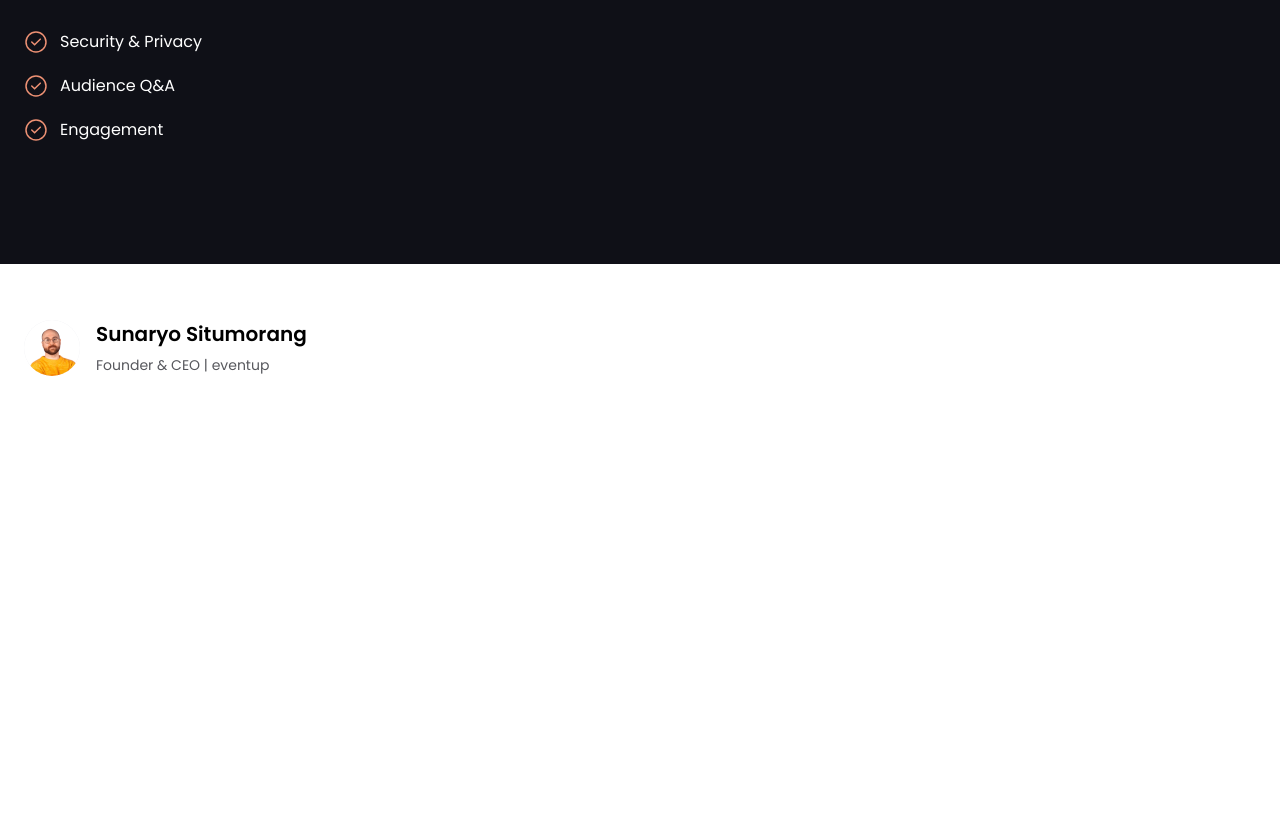
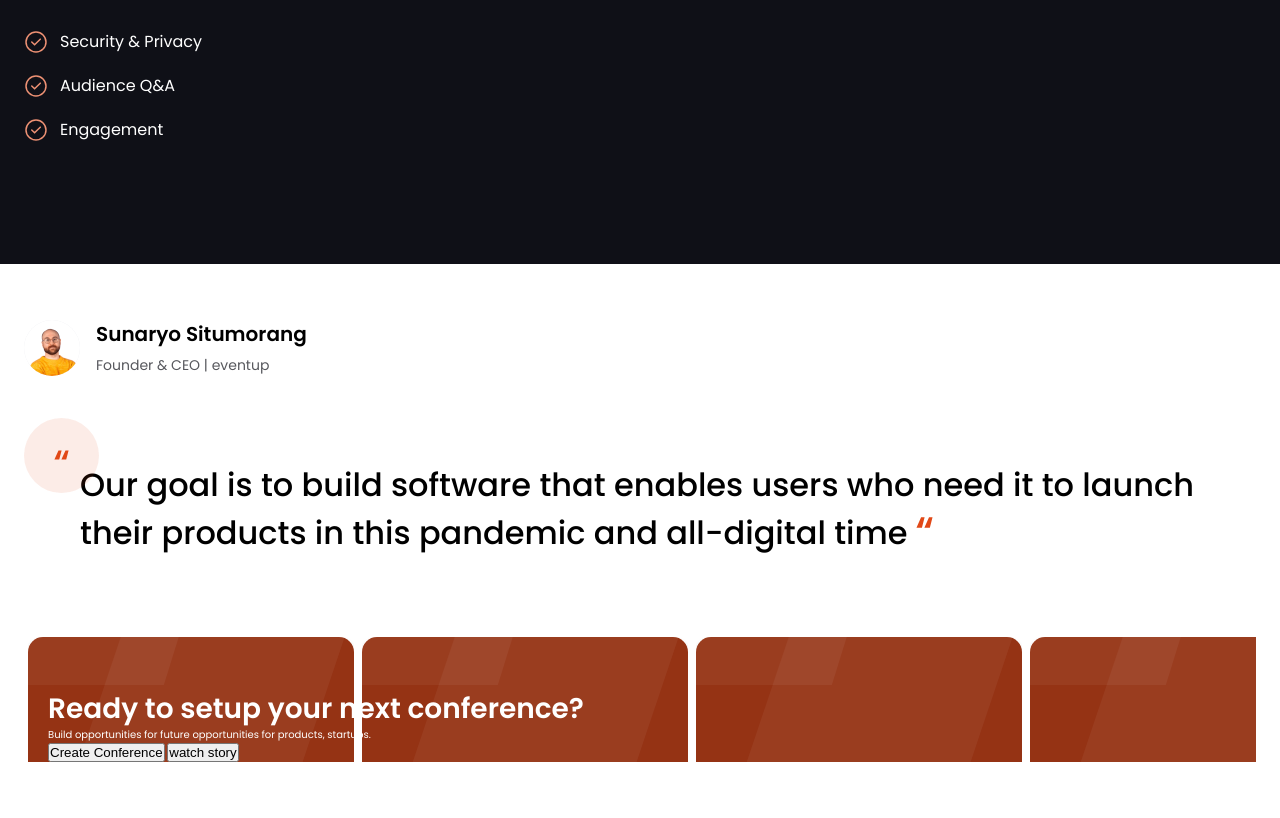
Before and after one commit to devendra-alt/event-up, a website: page index.html in a window 1280 px wide. Shown: the part 3417-4235 px from the top of the page. Before the commit the page ends 3851 px from the top, so only its background shows below. Drawn offline with Linux system fonts and the light colour scheme.

Commit message:
Added ceo section message

```diff
--- a/assets/style/style.scss
+++ b/assets/style/style.scss
@@ -1,4 +1,4 @@
-/* Project Meta */
+/* stylelint-disable */
 @import url('https://fonts.googleapis.com/css2?family=Poppins:wght@400;500;600;700&display=swap');
 
 /* reset  */
@@ -155,6 +155,7 @@ header {
   padding: 5.6rem 0;
 
   @include left-right-padding-mobile();
+  position: relative;
 
   .ceo-profile {
     & > img {
@@ -190,6 +191,35 @@ header {
       content: '';
       display: block;
       clear: both;
+    }
+  }
+
+  .ceo-message {
+    p {
+      font-weight: 500;
+      font-size: 3.2rem;
+      margin-top: 8.3rem;
+      margin-left: 5.6rem;
+
+      &::before {
+        position: absolute;
+        top: 15.4rem;
+        left: 2.4rem;
+        content: '';
+        background-image: url(/assets/images/quote.svg);
+        background-size: 1.47rem 1.606rem;
+        background-repeat: no-repeat;
+        background-position: center;
+        background-color: rgba(225, 72, 23, 0.1);
+        height: 7.5rem;
+        width: 7.5rem;
+        display: block;
+        border-radius: 10rem;
+      }
+      & > img {
+        display: inline;
+        margin-bottom: 1.6rem;
+      }
     }
   }
 }
@@ -313,6 +343,25 @@ header {
   }
 }
 
+#setup-section {
+  @include left-right-padding-mobile();
+  padding-top: 2.4rem;
+  padding-bottom: 5.6rem;
+  .setup-card {
+    color: #fff;
+    background-image: url(/assets/images/setup-bg.svg);
+    @include left-right-padding-mobile();
+    & > h5 {
+      font-weight: 600;
+      font-size: 2.8rem;
+      line-height: 3.64rem;
+      padding-top: 5.4rem;
+    }
+  }
+}
+
+/* stylelint-enable */
+
 /* Page template B */
 
 /* Media Queries */
--- a/index.html
+++ b/index.html
@@ -193,6 +193,23 @@
           <p>Founder & CEO | eventup</p>
         </div>
       </div>
+      <div class="ceo-message">
+        <p>
+          Our goal is to build software that enables users who need it to launch
+          their products in this pandemic and all-digital time
+          <img src="assets/images/quote.svg" alt="ceo message quote" />
+        </p>
+      </div>
+    </section>
+    <section id="setup-section">
+      <div class="setup-card">
+        <h5>Ready to setup your next conference?</h5>
+        <p>
+          Build opportunities for future opportunities for products, startups.
+        </p>
+        <button id="create-conference" type="submit">Create Conference</button>
+        <button id="watch-story" type="submit">watch story</button>
+      </div>
     </section>
   </body>
 </html>
```
Also changed, not shown: assets/images/quote.svg (added), assets/images/ready-to-setup.svg (added), assets/images/setup-bg.svg (added), assets/style/style.css, 1 other file.
